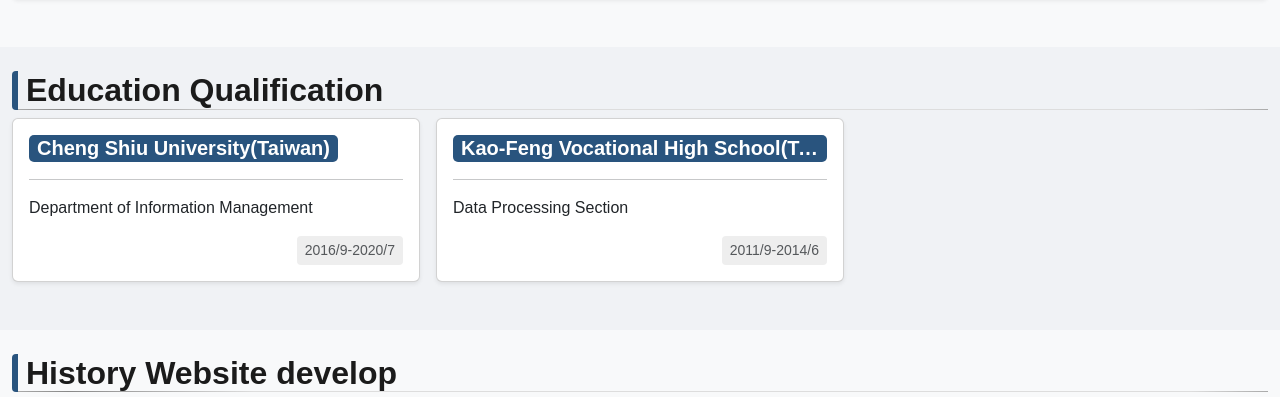
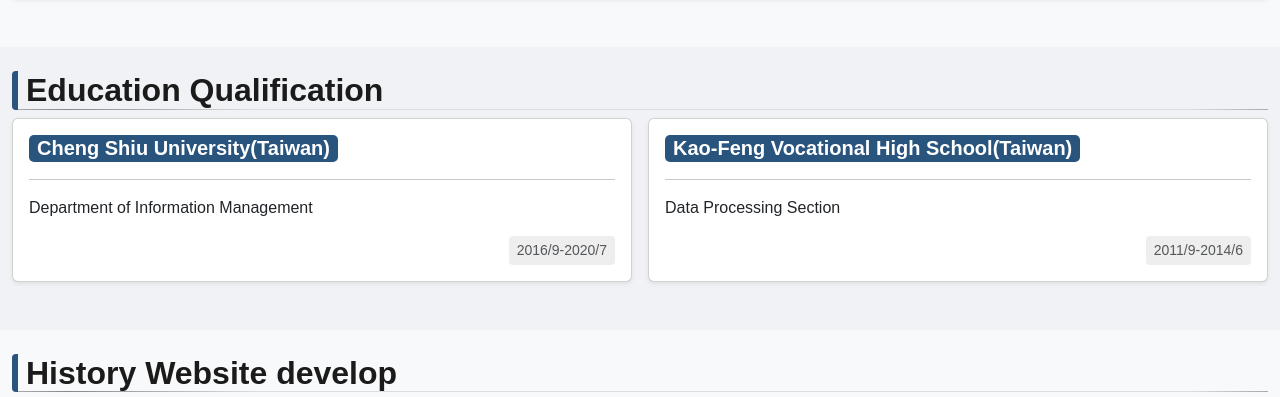
Before and after one commit to serotw/serotw.github.io, a plain HTML site: page index.html in a window 1280 px wide. Shown: the part 3470-3867 px from the top of the page. Drawn offline with nearby package versions, Linux system fonts and the light colour scheme.

Commit message:
update...

```diff
--- a/index.html
+++ b/index.html
@@ -156,7 +156,7 @@
 							</div>
 						</div>
 					</div>
-					<div v-else-if="data.name=='education'" class="row row-cols-1 row-cols-sm-2 row-cols-md-3 g-3">
+					<div v-else-if="data.name=='education'" class="row row-cols-1 row-cols-sm-2 g-3">
 						<div v-for="rows in data.data" class="col">
 							<div class="card h-100 shadow-sm">
 								<div class="card-body d-flex flex-column">
```
